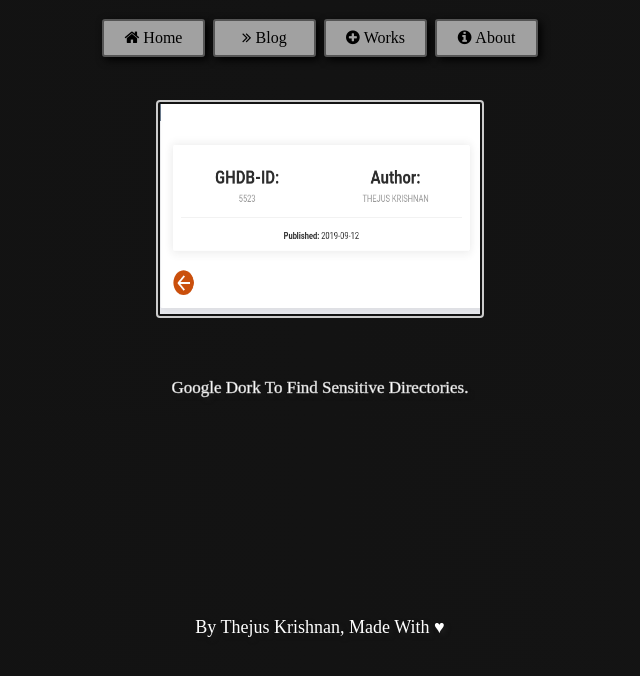
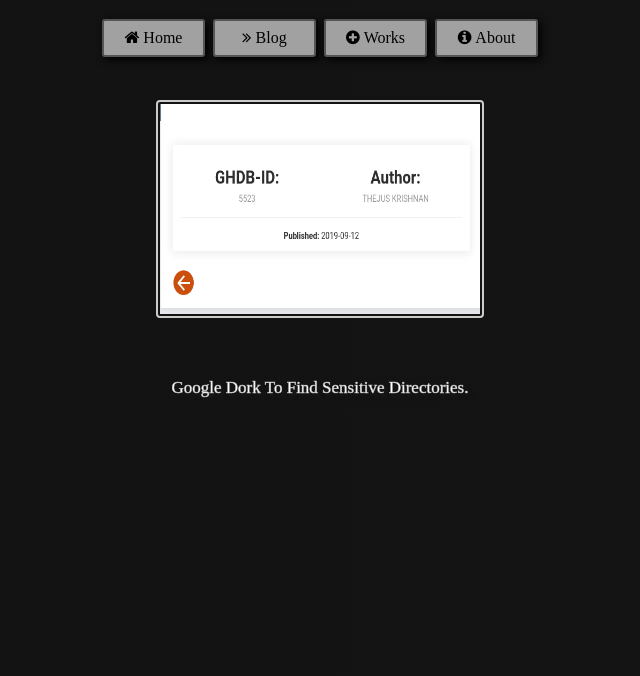
Before and after one commit to mvk202/mvk202.github.io, a plain HTML site: page works.html in a window 1280 px wide. Shown: the part 114-790 px from the top of the page, without its empty margins (320-960 px from the left). Drawn offline with Linux system fonts and the light colour scheme; a web font is replaced by a local one.

Commit message:
Update works.html

```diff
--- a/works.html
+++ b/works.html
@@ -35,7 +35,6 @@
         <div class="row">
             <div class="col-md-6 col-sm-6 col-xs-12 copyright">
 			     <div class="col-md-6 col-sm-6 col-xs-12 copyright">
-                <p class="foot">By Thejus Krishnan, Made With &#9829;</p>
             </div>
         </div>
       </div>
```
